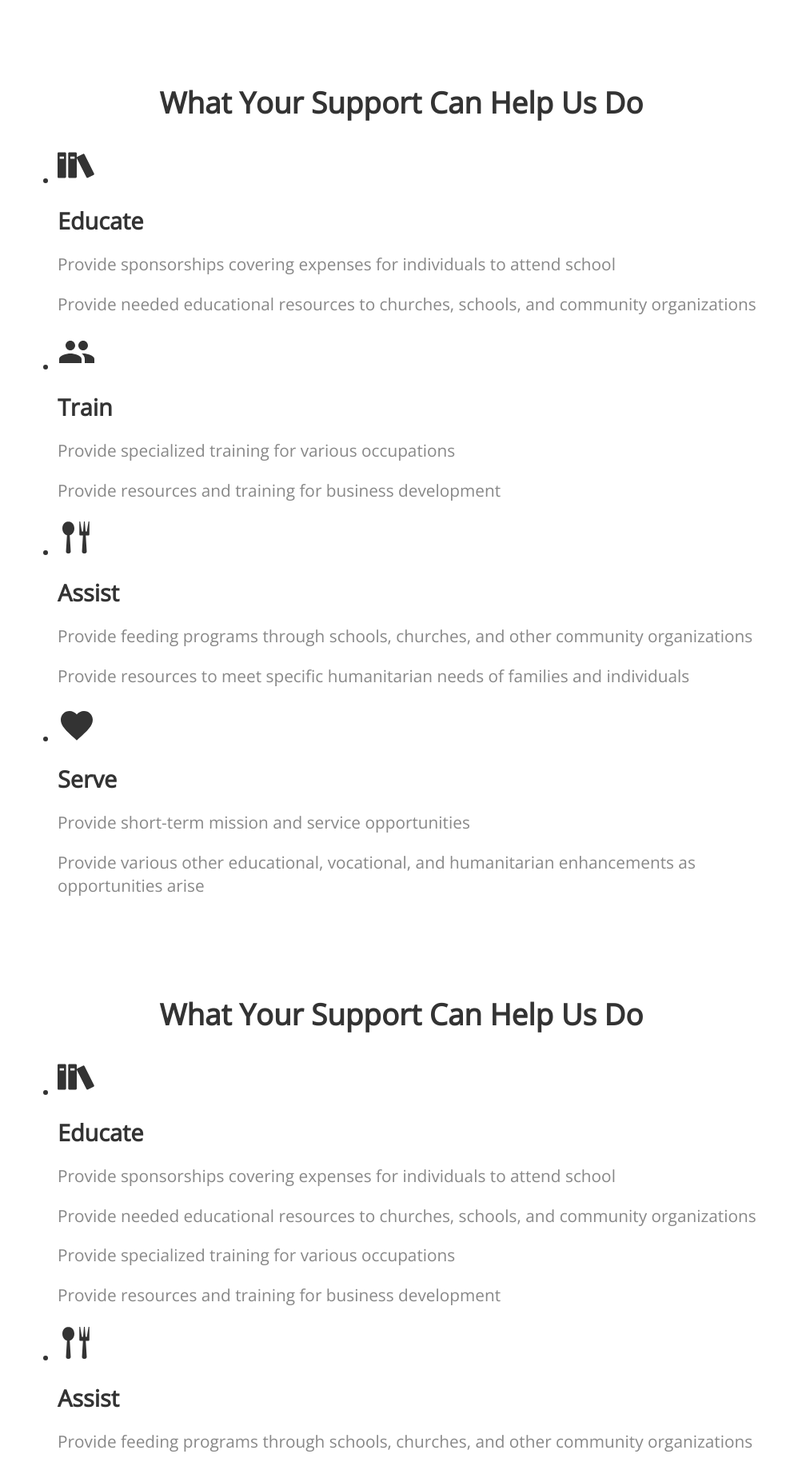
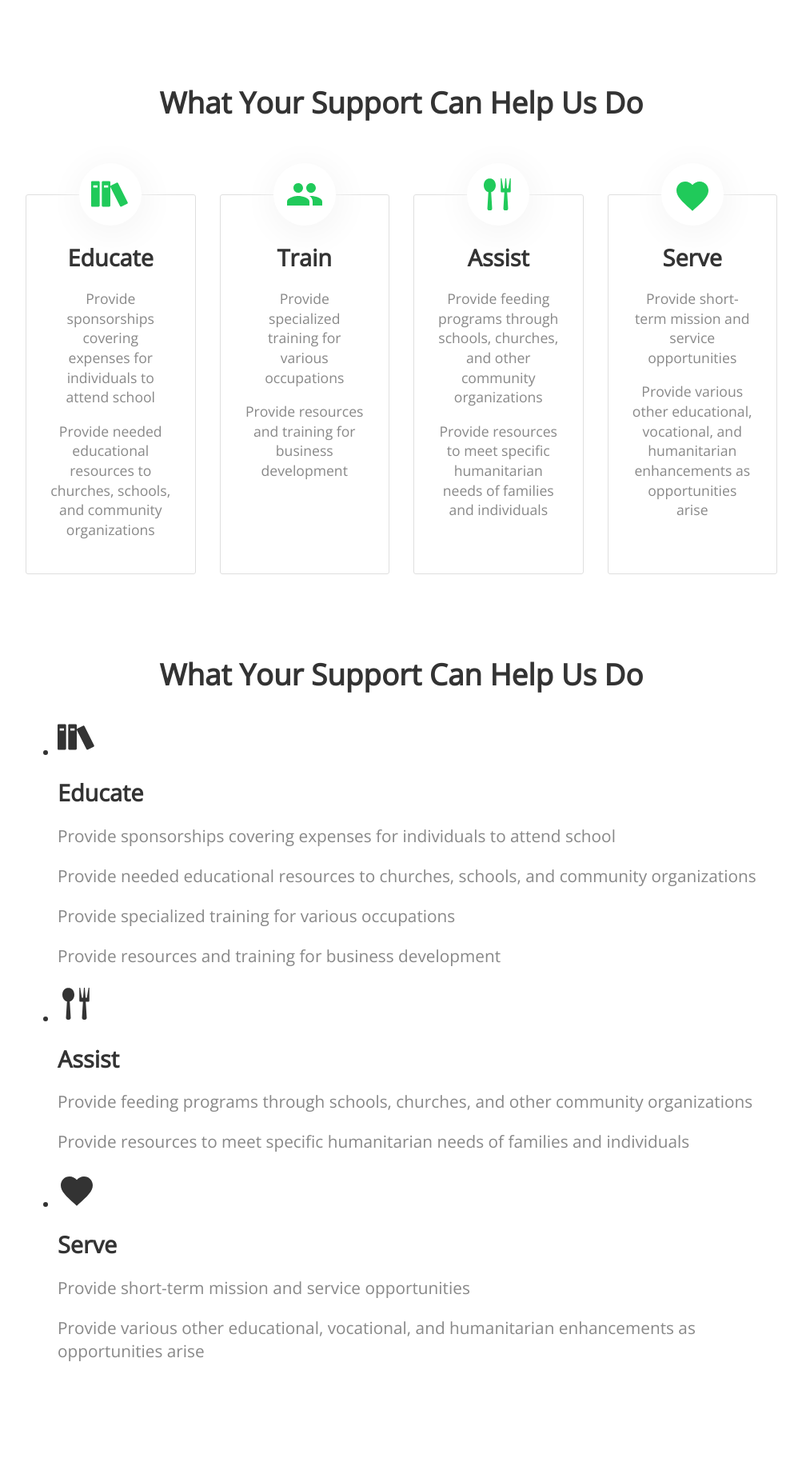
Before and after one commit to Growing-Beyond/gbsite, a Jekyll site: the page built from index.html, in a window 1280 px wide. Shown: the part 978-2811 px from the top of the page at 80% size, without its empty margins (138-1141 px from the left). Built offline with Jekyll 4.4.1, drawn with Linux system fonts in a browser that asks for light colours; nearby versions of some CDN libraries; a script that is not in the unit is left out.

Commit message:
Update index.html

```diff
--- a/index.html
+++ b/index.html
@@ -35,7 +35,7 @@ title: Growing Beyond
 <div class="container">
 	<h2 class="editable" style="text-align: center;">What Your Support Can Help Us Do</h2>
 
-	<ul class="fourth">
+	<ul class="thirds">
 		<li>
 			<div class="image">{% include icons/site.html icon="book" %}</div>
 			<h3 class="editable">Educate</h3>
```
